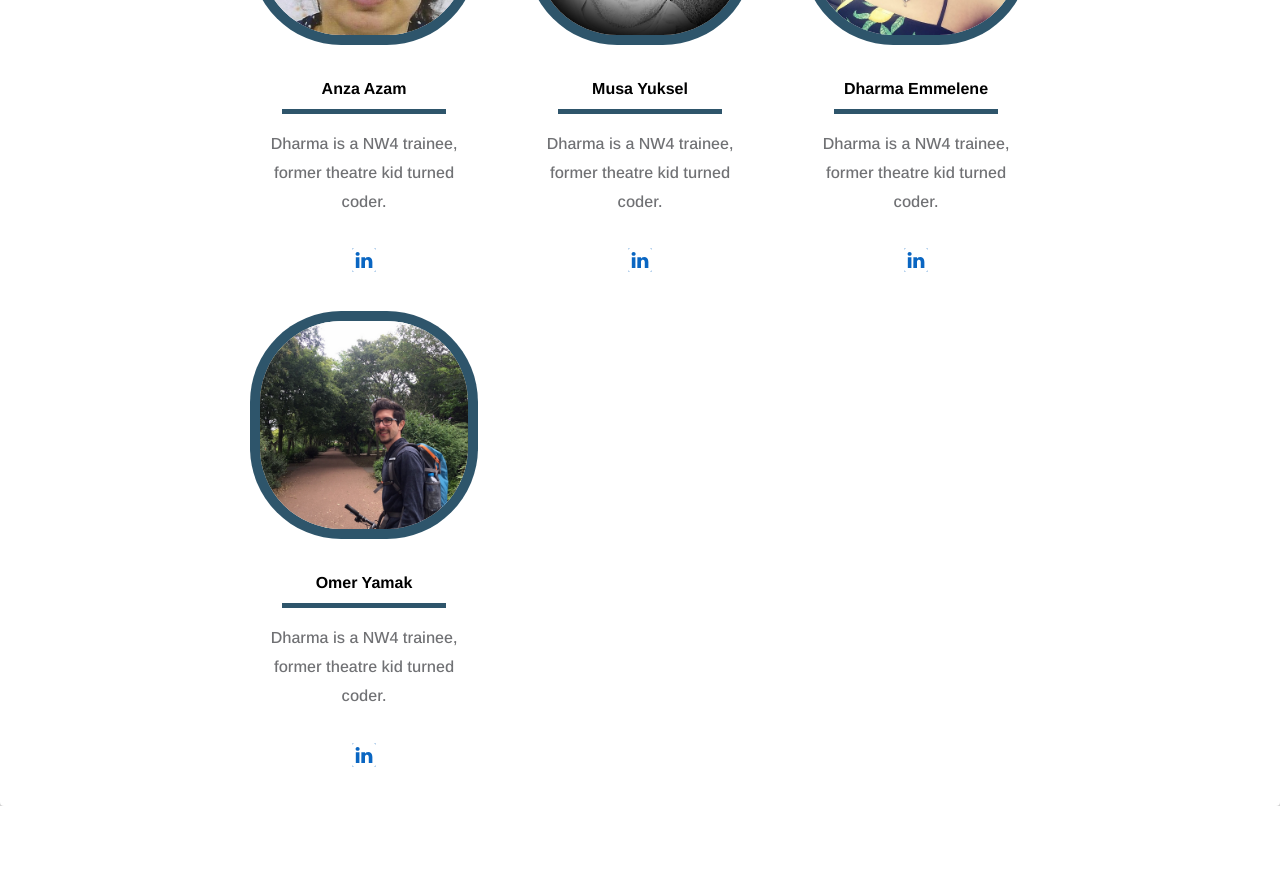
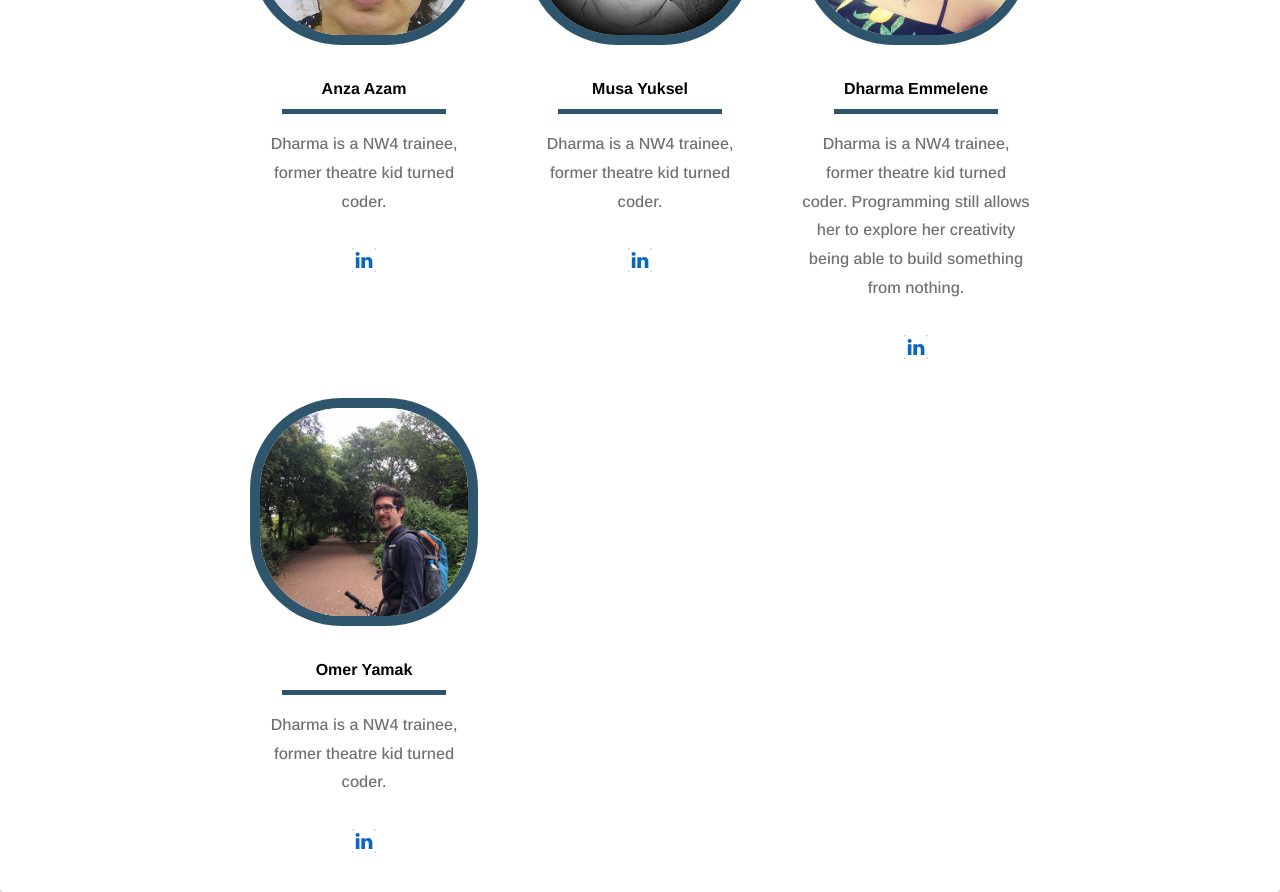
Before and after one commit to omerffaruk/Goal-app-CYF-final-project-1, a React (Create React App) app in the folder client/: page /about in a window 1280 px wide. Shown: the part 820-1712 px from the top of the page. Before the commit the page ends 1626 px from the top, so only its background shows below. Built offline with nearby package versions, Linux system fonts and the light colour scheme.

Commit message:
expanded on Dharma about her paragraph

```diff
--- a/client/src/pages/About.js
+++ b/client/src/pages/About.js
@@ -83,7 +83,7 @@ const About = () => (
 					<div className="person-info-ctn">
 						<h4>Dharma Emmelene</h4>
 						<div className="person-border-bottom"></div>
-						<p>Dharma is a NW4 trainee, former theatre kid turned coder.</p>
+						<p>Dharma is a NW4 trainee, former theatre kid turned coder. Programming still allows her to explore her creativity being able to build something from nothing.</p>
 						<div className="person-links-ctn">
 							<div className="linkedin-logo">
 								<a
```
